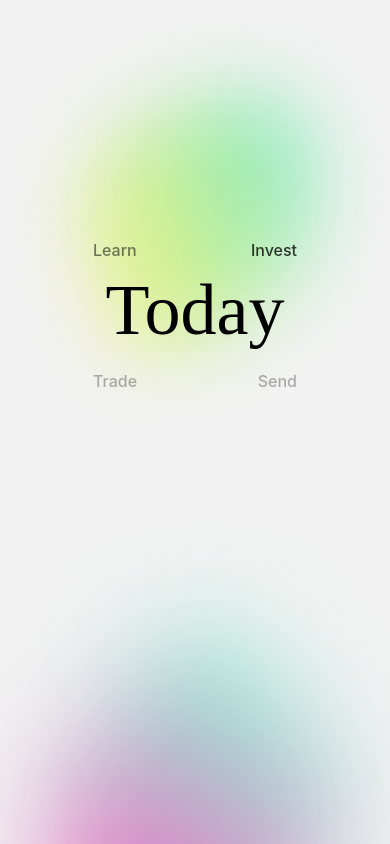
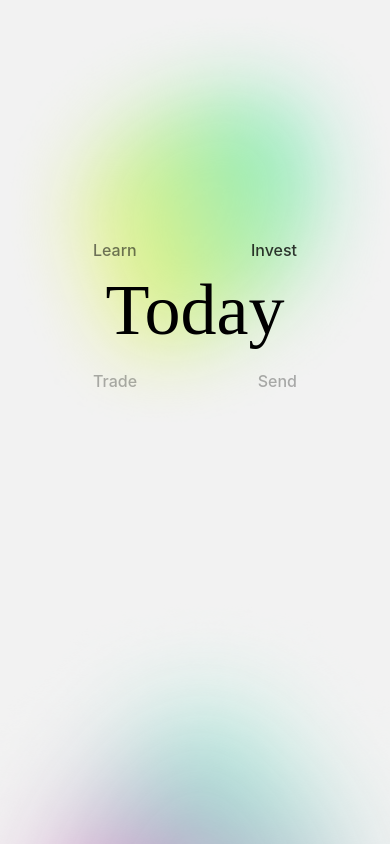
Before and after one commit to sp0t/today-app, a React Native app: screen / in a window 390 px wide. Shown: the top 844 px of the page. Built offline with nearby package versions, Linux system fonts and the light colour scheme.

Commit message:
[dev]-login page

```diff
--- a/src/screens/LoginScreen.tsx
+++ b/src/screens/LoginScreen.tsx
@@ -115,7 +115,7 @@ const styles = StyleSheet.create({
     flex: 1,
   },
   middleContainer: {
-    flex: 0.1,
+    flex: 0.2,
     justifyContent: 'center',
     alignItems: 'center',
   },
@@ -125,7 +125,7 @@ const styles = StyleSheet.create({
     alignItems: 'center',
   },
   bottomHalf: {
-    flex: 0.4,
+    flex: 0.3,
     justifyContent: 'center',
     alignItems: 'center',
   },
```
